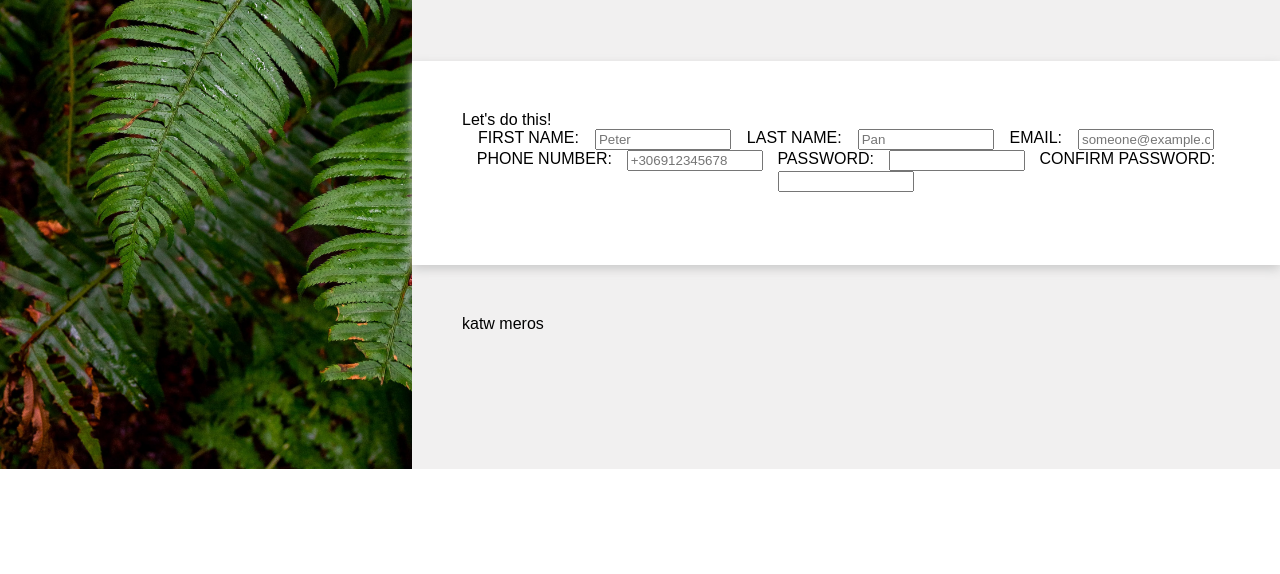
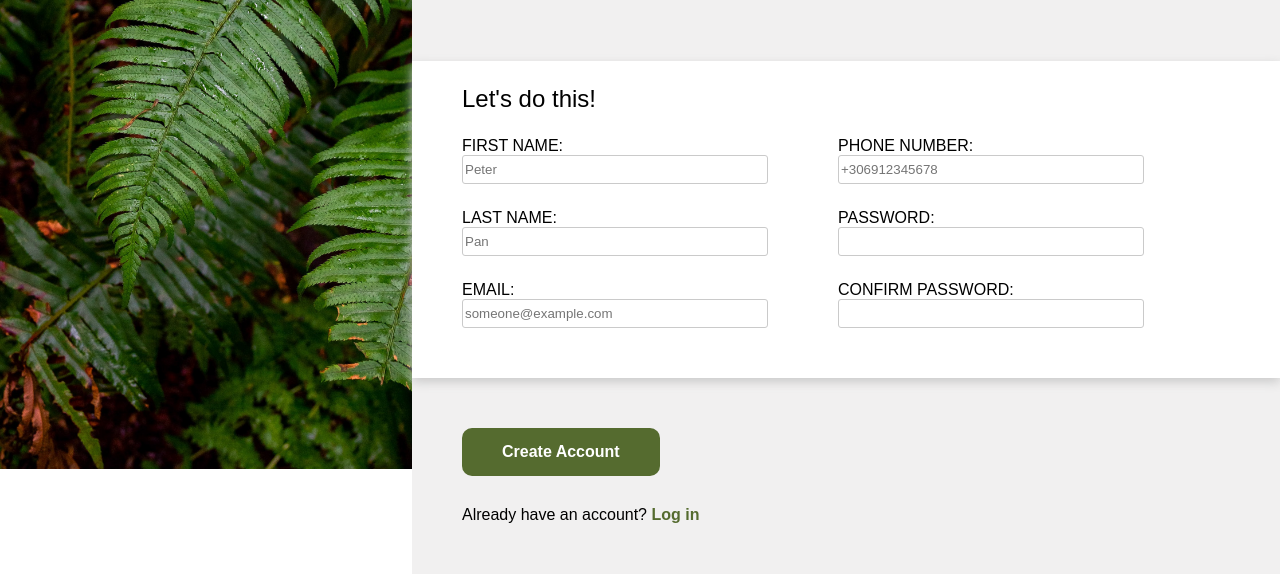
Before and after one commit to LittleDonkey146/sign-up-form, a plain HTML site: page index.html in a window 1280 px wide. Shown: the part 331-905 px from the top of the page. Before the commit the page ends 800 px from the top, so only its background shows below. Drawn offline with Linux system fonts and the light colour scheme.

Commit message:
Site Done

```diff
--- a/index.html
+++ b/index.html
@@ -23,23 +23,43 @@
             </p>
         </div>
         <div class="middle">
-            Let's do this!
-            <div>
+            <p>Let's do this!</p>
+            <div class="forms">
+                <div class="left-form">
+                    <div class="input">
                         <label for="first_name">FIRST NAME:</label>
                         <input type="text" name="firstName" id="first_name" placeholder="Peter">
+                    </div>
+                    <div class="input">
                         <label for="last_name">LAST NAME:</label>
                         <input type="text" name="lastName" id="last_name" placeholder="Pan">
+                    </div>
+                    <div class="input">
                         <label for="email">EMAIL:</label>
                         <input type="email" name="email" id="email" placeholder="someone@example.com">
+                    </div>
+                </div>
+                <div class="right-form">
+                    <div class="input">
                         <label for="phone_number">PHONE NUMBER:</label>
                         <input type="number" name="phoneNumber" id="phone_number" placeholder="+306912345678">
+                    </div>
+                    <div class="input">
                         <label for="password">PASSWORD:</label>
                         <input type="password" name="password" id="password">
+                    </div>
+                    <div class="input">
                         <label for="correct_password">CONFIRM PASSWORD:</label>
                         <input type="password" name="password" id="correct_password">
                     </div>
                 </div>
-        <div class="end">katw meros</div>
+            </div>
+        </div>
+        <div class="end">
+            <div class="account"><button>Create Account</button></div>
+            <div class="end-text">Already have an account? <a href="#log_in">Log in</a>
+            </div>
+        </div>
     </div>
 </body>
 </html>
--- a/style.css
+++ b/style.css
@@ -72,21 +72,75 @@ body {
 .middle {
     display: flex;
     flex-direction: column;
+    align-items: flex-start;
     z-index: 1;
     box-shadow: 0px 4px 10px rgb(202, 202, 202);
+    padding-top: 0;
 }
 
-.middle div {
-    display: flex;
-    flex-wrap: wrap;
-    justify-content: space-evenly;
+.middle p {
+    font-size: 24px;
 }
 
-.middle div input {
-    height: auto;
-    width: 10vw;
+.middle .input {
+    display: flex;
+    flex-direction: column;
+    flex-wrap: wrap;
+}
+
+.forms {
+    display: flex;
+    gap: 70px;
+}
+
+.left-form, .right-form {
+    display: flex;
+    flex-direction: column;
+    gap: 25px;
+}
+
+.input input {
+    height: 25px;
+    width: 300px;
+    border-radius: 3px;
+    border: 1px solid rgb(202, 202, 202);
+}
+
+input:focus {
+    outline: none;
+    border: 1px solid #4b3eff;
+    box-shadow: 1px 1px 1px 1px rgb(202, 202, 202);
+}
+
+input:invalid {
+    outline: none;
+    border: 1px solid red;
+}
+
+.middle.input label {
+    letter-spacing: 3px;
+    font-size: 14px;
+    font-weight: bold;
 }
 
 .end {
+    display: flex;
+    flex-direction: column;
+    gap: 30px;
+}
 
+.account button {
+    color: white;
+    border: 0px;
+    border-radius: 10px;
+    padding: 15px 40px;
+    font-size: 16px;
+    background-color: darkolivegreen;
+    font-weight: bold;
 }
+
+.end-text a{
+    color: darkolivegreen;
+    font-weight: bold;
+    text-decoration: none;
+}
```
Lines whose indentation alone changed are shown as unchanged.
